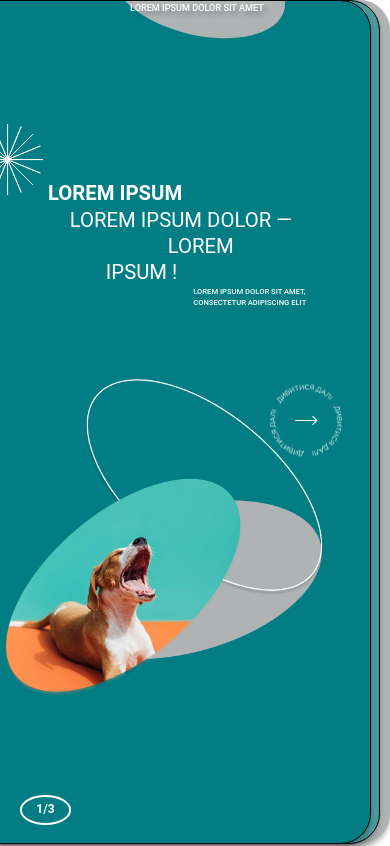
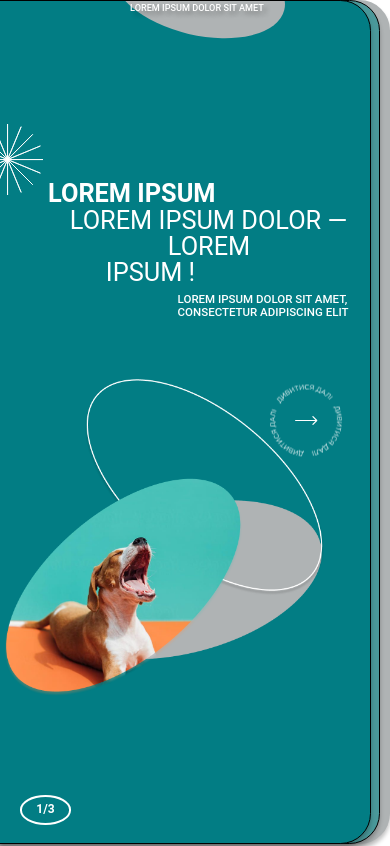
Before and after one commit to monsara/slider-filter-sort-app, a Vue app: page / in a window 390 px wide. Shown: the top 846 px of the page. Built offline with nearby package versions, Linux system fonts and the light colour scheme; no server answers.

Commit message:
Change font-size for slider content on mobile screen

```diff
--- a/src/components/HeroSlider.vue
+++ b/src/components/HeroSlider.vue
@@ -560,6 +560,14 @@ onMounted(() => {
       font-size: 1.95312vw;
       line-height: 2.92969vw;
     }
+
+    @media (max-width: 414px) {
+      width: 45.204vw;
+      margin-top: 7px;
+      margin-left: 33.2396vw;
+      font-size: 2.95312vw;
+      line-height: 3.5vw;
+    }
   }
 }
 
@@ -576,6 +584,10 @@ onMounted(() => {
 
     @media (max-width: 768px) {
       font-size: 5.20834vw;
+    }
+
+    @media (max-width: 414px) {
+      font-size: 6.5vw;
     }
 
     &:nth-child(1) {
@@ -689,6 +701,10 @@ onMounted(() => {
     min-width: calc(80px + 1vw);
   }
 
+  @media (max-width: 375px) {
+    top: 51%;
+  }
+
   svg {
     width: 100%;
     height: 100%;
```
